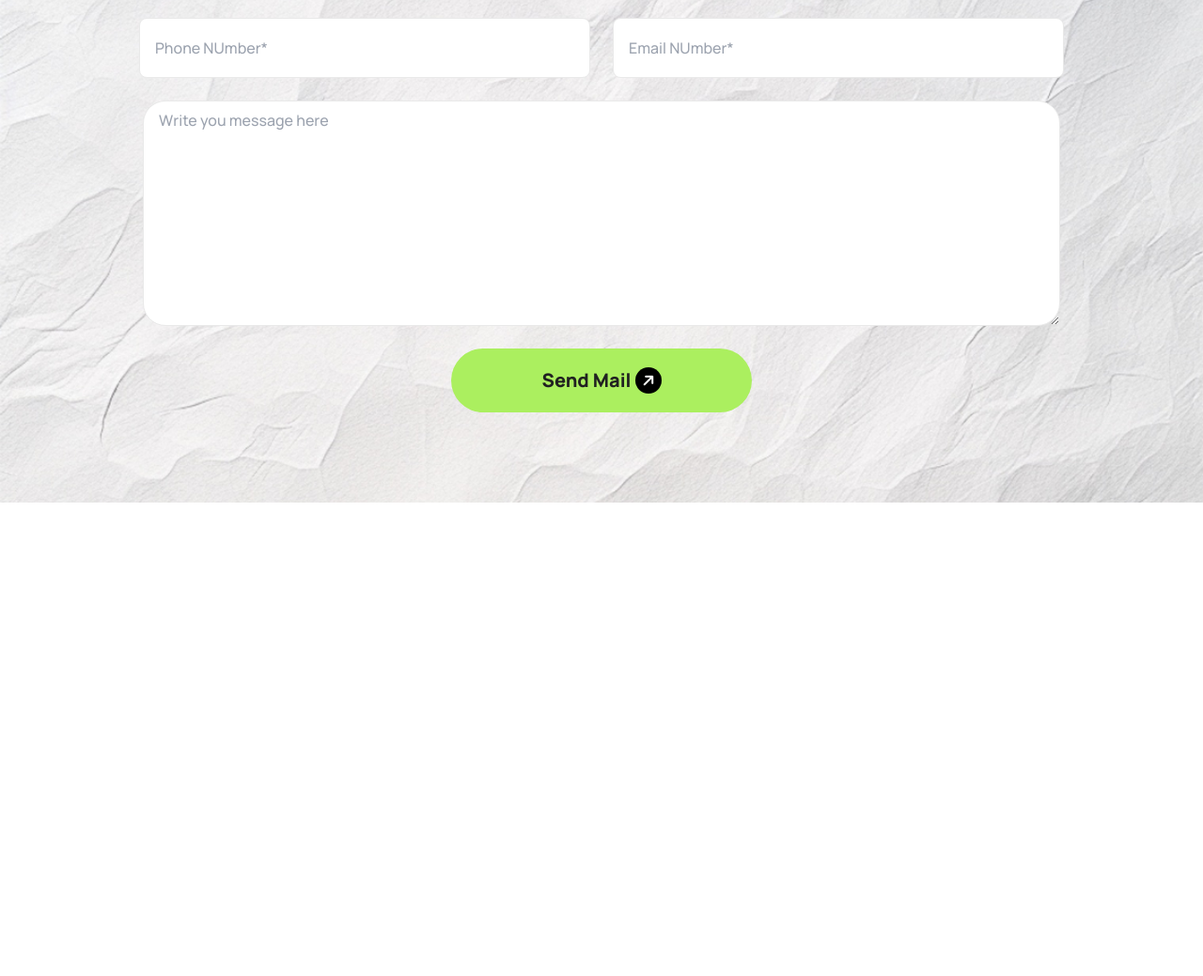
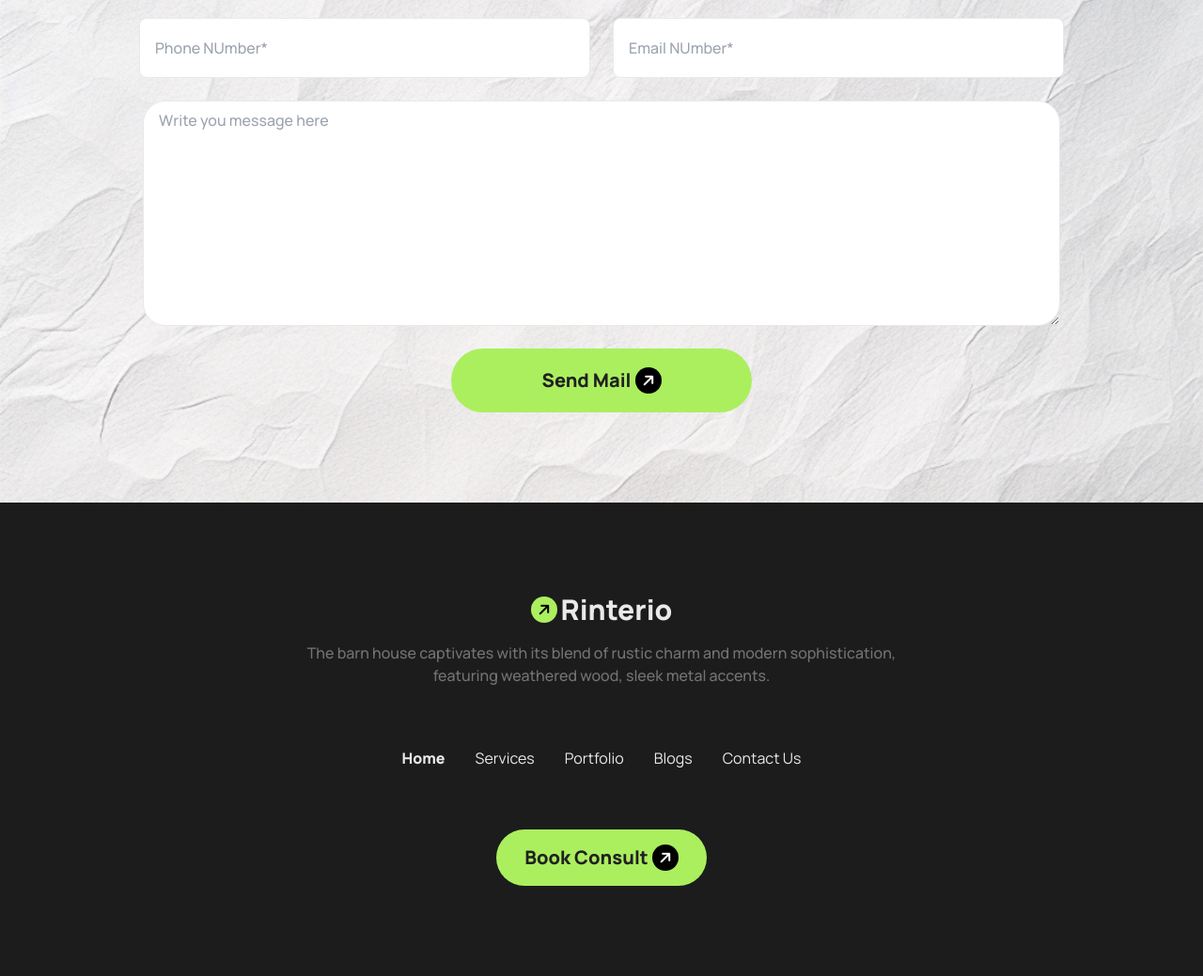
Before and after one commit to TajwarSadi0151/sadi-B10-Assignment-03, a plain HTML site: page index.html in a window 1280 px wide. Shown: the part 3313-4352 px from the top of the page at 94% size. Before the commit the page ends 3848 px from the top, so only its background shows below. Drawn offline with nearby package versions, Linux system fonts and the light colour scheme.

Commit message:
seventh push

```diff
--- a/index.html
+++ b/index.html
@@ -371,6 +371,7 @@
       </div>
     </div>
   </section>
+  <!-- form -->
   <section class="bg-my-Image bg-cover py-24">
     <div class="flex justify-center mb-4">
       <div class="flex w-64 items-center justify-center bg-tertiary px-4 py-2 mb-4 rounded-full">
@@ -384,51 +385,38 @@
       </div>
     </div>
     <div class="flex flex-col items-center">
-      <h1 class="text-2xl text-center md:text-4xl font-extrabold mb-6 text-accent_heading">Let’s Discuss Next Project</h1>
+      <h1 class="text-2xl text-center md:text-4xl font-extrabold mb-6 text-accent_heading">Let’s Discuss Next Project
+      </h1>
       <p class="mb-8 text-sm md:text-base font-medium text-accent_light max-w-2xl text-center">
-        The barn house captivates with its blend of rustic charm and modern sophistication, featuring weathered wood, sleek metal accents.
+        The barn house captivates with its blend of rustic charm and modern sophistication, featuring weathered wood,
+        sleek metal accents.
       </p>
     </div>
     <div class="flex items-center justify-center h-full xl:container mx-auto">
       <form>
         <div class="mb-6 flex gap-6 flex-col md:flex-row">
           <div class="flex-1">
-            <input
-              type="text"
-              placeholder="First Name*"
-              class="input input-accent w-[30rem] h-16 text-base font-medium border-1 border-solid border-footer_font text-zinc-400"
-            />
+            <input type="text" placeholder="First Name*"
+              class="input input-accent w-[30rem] h-16 text-base font-medium border-1 border-solid border-footer_font text-zinc-400" />
           </div>
           <div class="flex-1">
-            <input
-              type="text"
-              placeholder="Last Name*"
-              class="input input-accent w-[30rem] h-16 text-base font-medium border-1 border-solid border-footer_font text-zinc-400"
-            />
+            <input type="text" placeholder="Last Name*"
+              class="input input-accent w-[30rem] h-16 text-base font-medium border-1 border-solid border-footer_font text-zinc-400" />
           </div>
         </div>
         <div class="mb-4 flex gap-6 flex-col md:flex-row">
           <div class="flex-1">
-            <input
-              type="tel"
-              id="phone"
-              placeholder="Phone NUmber*"
-              class="input input-accent w-[30rem] h-16 text-base font-medium border-1 border-solid border-footer_font text-zinc-400"
-            />
+            <input type="tel" id="phone" placeholder="Phone NUmber*"
+              class="input input-accent w-[30rem] h-16 text-base font-medium border-1 border-solid border-footer_font text-zinc-400" />
           </div>
           <div class="flex-1">
-            <input
-              type="email"
-              id="email"
-              placeholder="Email NUmber*"
-              class="input input-accent w-[30rem] h-16 text-base font-medium border-1 border-solid border-footer_font text-zinc-400"
-            />
+            <input type="email" id="email" placeholder="Email NUmber*"
+              class="input input-accent w-[30rem] h-16 text-base font-medium border-1 border-solid border-footer_font text-zinc-400" />
           </div>
         </div>
         <div class="flex lg:items-center justify-between my-6 flex-col">
-          <textarea
-          placeholder="Write you message here"
-          class="textarea after:textarea-lg lg:w-[61rem] h-60 rounded-3xl text-base font-medium border-1 border-solid border-footer_font text-zinc-400"></textarea>
+          <textarea placeholder="Write you message here"
+            class="textarea after:textarea-lg lg:w-[61rem] h-60 rounded-3xl text-base font-medium border-1 border-solid border-footer_font text-zinc-400"></textarea>
         </div>
         <div class="flex items-center justify-center">
           <div class="flex items-center justify-center gap-1 bg-primary py-5 rounded-full w-80">
@@ -441,9 +429,45 @@
             </a>
           </div>
         </div>
-    </form>
+      </form>
     </div>
   </section>
+  <!-- footer -->
+  <footer class="bg-card_heading py-24">
+    <div class="flex flex-col items-center justify-center">
+      <div class="w-32 border-none flex items-center justify-center gap-1 mb-4">
+        <a>
+          <div class="flex items-center justify-center bg-primary text-black size-7 rounded-2xl">
+            <i class="fa-solid fa-arrow-right -rotate-45">
+            </i>
+          </div>
+        </a>
+        <h4 class="text-footer_font text-3xl font-extrabold">Rinterio</h4>
+      </div>
+      <p class="mb-12 text-sm md:text-base font-medium text-description_light max-w-2xl text-center">
+        The barn house captivates with its blend of rustic charm and modern sophistication, featuring weathered wood,
+        sleek metal accents.
+      </p>
+      <div>
+        <ul class="menu flex-col lg:flex-row px-1 font-normal text-base text-footer_font mb-12">
+          <li><a class="font-extrabold">Home</a></li>
+          <li><a>Services</a></li>
+          <li><a>Portfolio</a></li>
+          <li><a>Blogs</a></li>
+          <li><a>Contact Us</a></li>
+        </ul>
+      </div>
+      <div class="flex w-56 border-none items-center justify-center gap-1 bg-primary py-4 rounded-full">
+        <h5 class="text-accent_heading text-xl font-extrabold">Book Consult</h5>
+        <a>
+          <div class="flex items-center justify-center bg-black text-white size-7 rounded-2xl">
+            <i class="fa-solid fa-arrow-right -rotate-45">
+            </i>
+          </div>
+        </a>
+      </div>
+    </div>
+  </footer>
 </body>
 
 </html>
```
